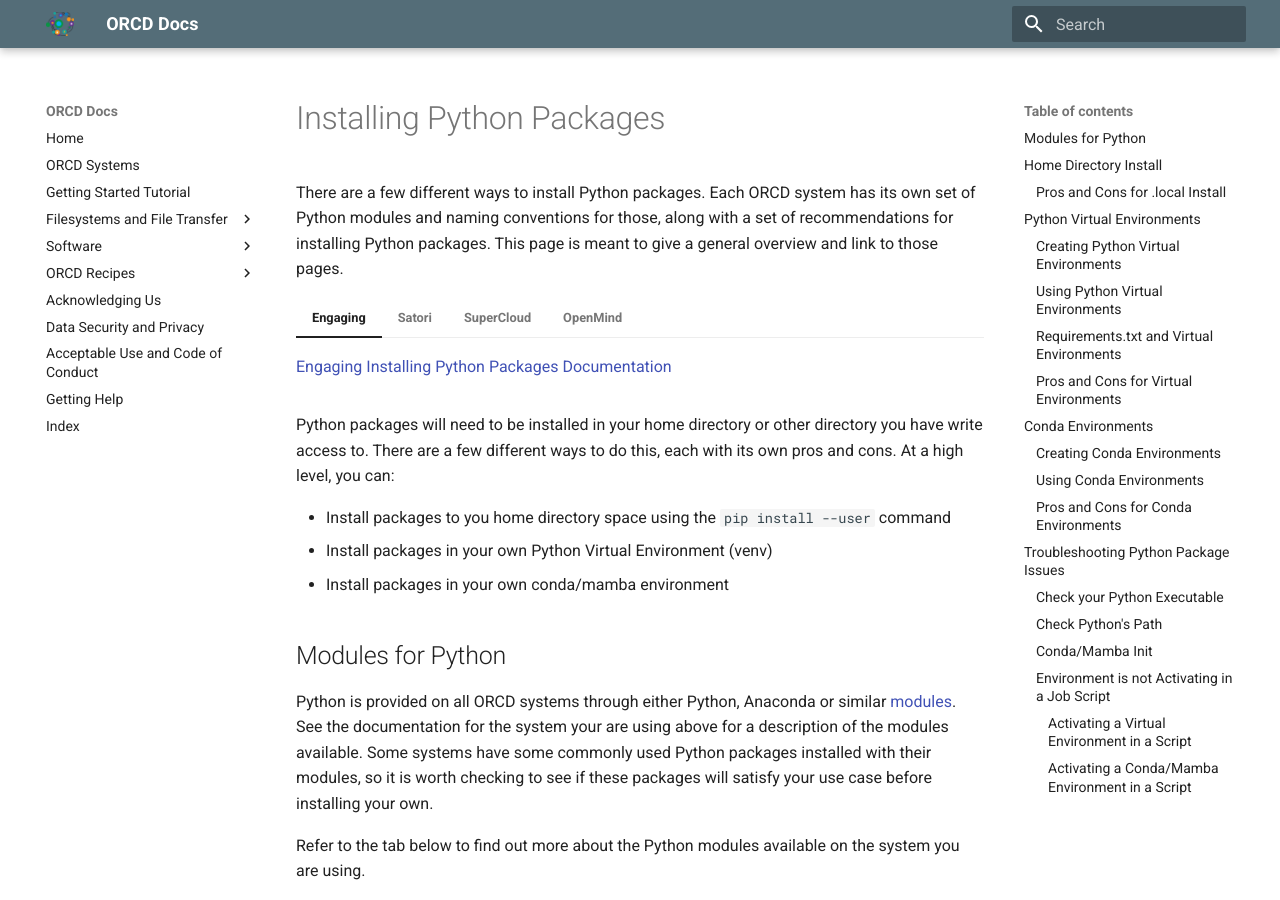
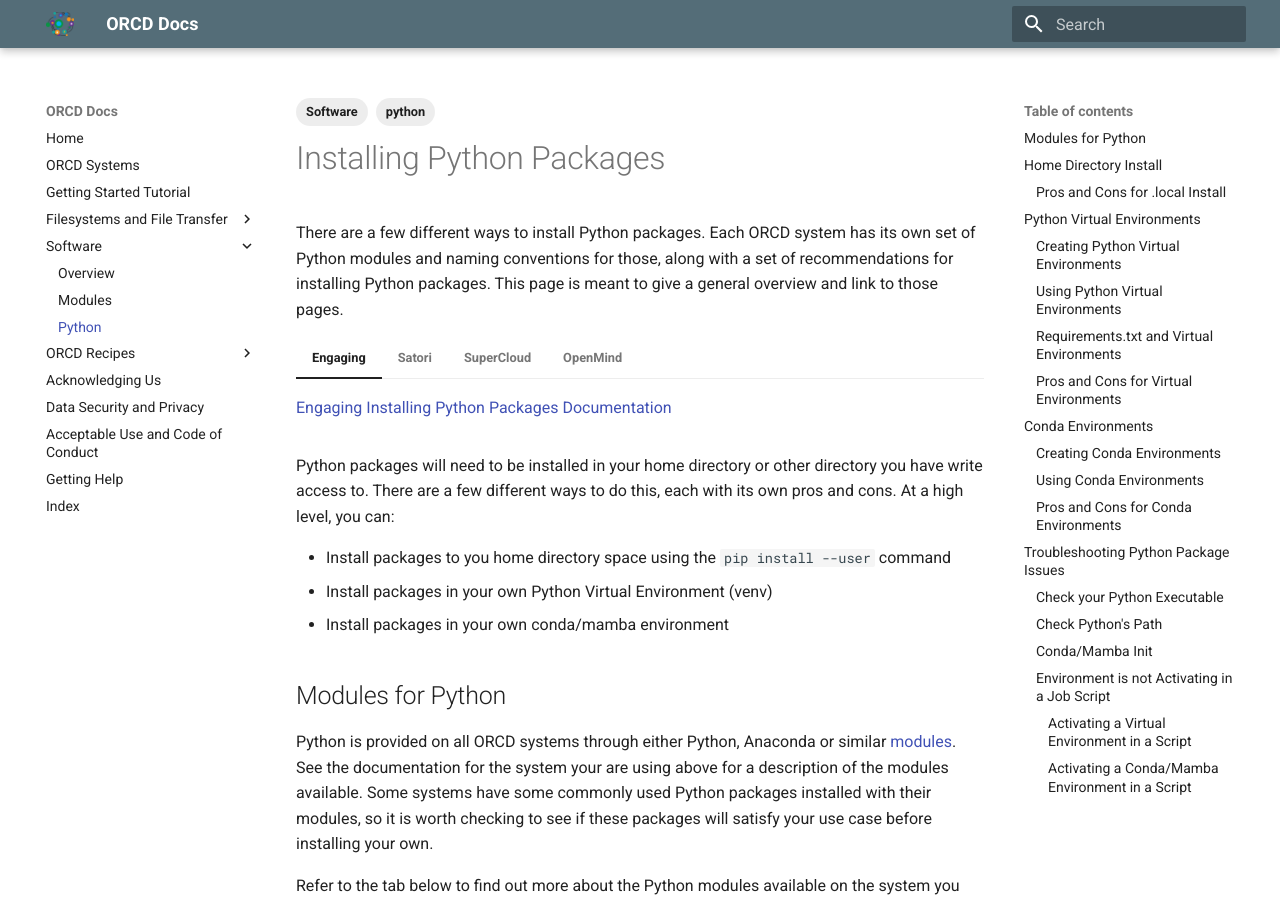
Before and after one commit to mit-orcd/orcd-docs-edit, an MkDocs documentation site: the page built from docs/software/python.md, in a window 1280 px wide and 900 px high. Built offline with MkDocs 1.6.1 and Material for MkDocs 9.7.7, drawn with Linux system fonts in a browser that asks for light colours.

Commit message:
Adding tags

```diff
--- a/docs/software/modules.md
+++ b/docs/software/modules.md
@@ -1,3 +1,8 @@
+---
+tags:
+ - Software
+ - Modules
+---
 # Modules
 
 Modules are a handy way to set up your environment for particular work, especially in a shared environment. They provide an easy way to load a particular version of a software, language, or compiler.
--- a/docs/software/python.md
+++ b/docs/software/python.md
@@ -1,3 +1,8 @@
+---
+tags:
+ - Software
+ - python
+---
 # Installing Python Packages
 
 There are a few different ways to install Python packages. Each ORCD system has its own set of Python modules and naming conventions for those, along with a set of recommendations for installing Python packages. This page is meant to give a general overview and link to those pages.
--- a/mkdocs.yml
+++ b/mkdocs.yml
@@ -12,7 +12,7 @@
   - Software:
     - Overview: software/overview.md
     - Modules: software/modules.md
-#    - Python:
+    - Python: software/python.md
 #    - Julia:
 #    - R:
 #    - Installing Software:
```
Also changed, not shown: docs/software/overview.md (+4 -0 lines).
